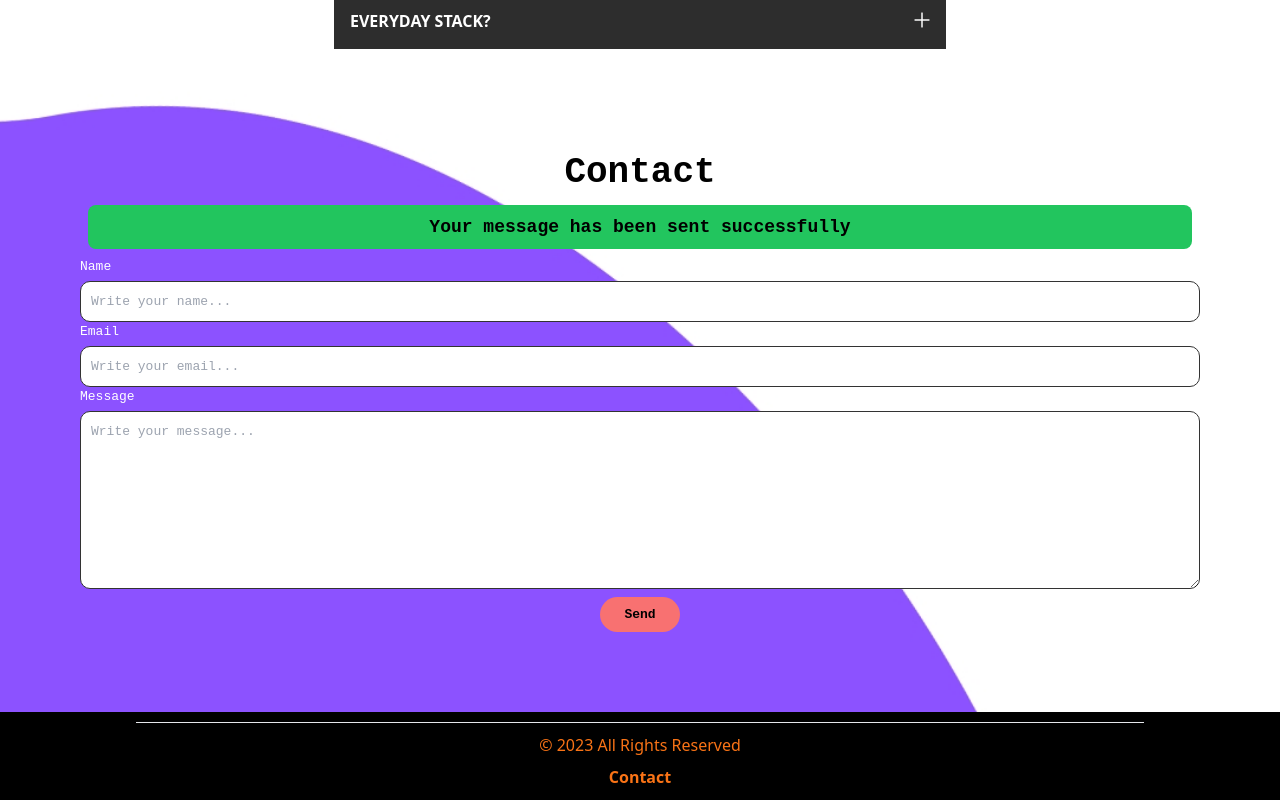
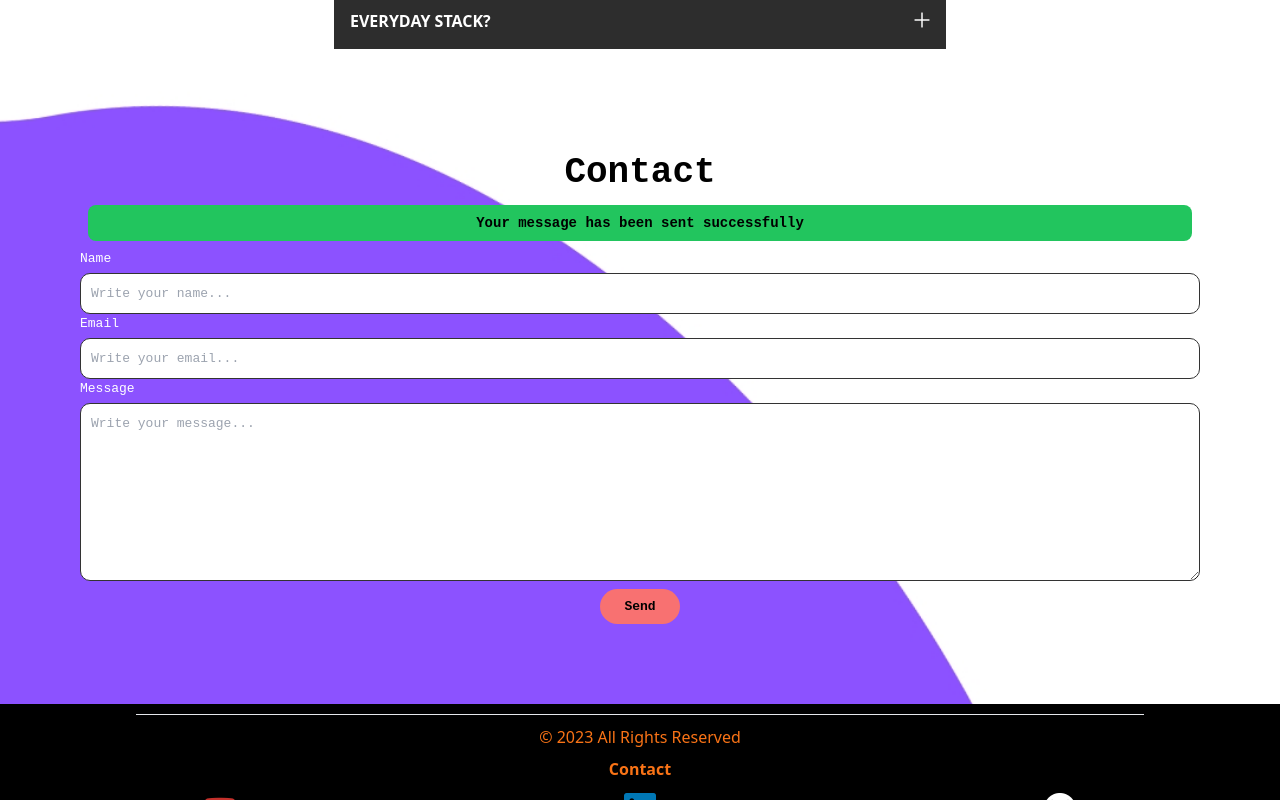
Before and after one commit to AndrewGPFranco/Portfolio, a Vue app: page / in a window 1280 px wide. Both pictures are taken after typing "Sample", "name@example.com", "Sample" into the empty fields and a click on the button "Send". Shown: the part 1764-2564 px from the top of the page. Built offline with nearby package versions, Linux system fonts and the light colour scheme.

Commit message:
Tamanho da mensagem de sucesso de envio de email

```diff
--- a/src/components/Home/Formulario.vue
+++ b/src/components/Home/Formulario.vue
@@ -2,7 +2,7 @@
   <section class="flex flex-col p-20 gap-1" id="container">
     <h1 class="text-blacl text-4xl text-center font-bold">Contact</h1>
     <form>
-      <div v-if="messageActive" class="text-center p-2 bg-green-500 font-bold text-lg rounded-lg m-2">
+      <div v-if="messageActive" class="text-center p-2 bg-green-500 font-bold text-sm rounded-lg m-2">
         <h1>Your message has been sent successfully</h1>
       </div>
       <div class="flex flex-col text-white gap-1">
```
